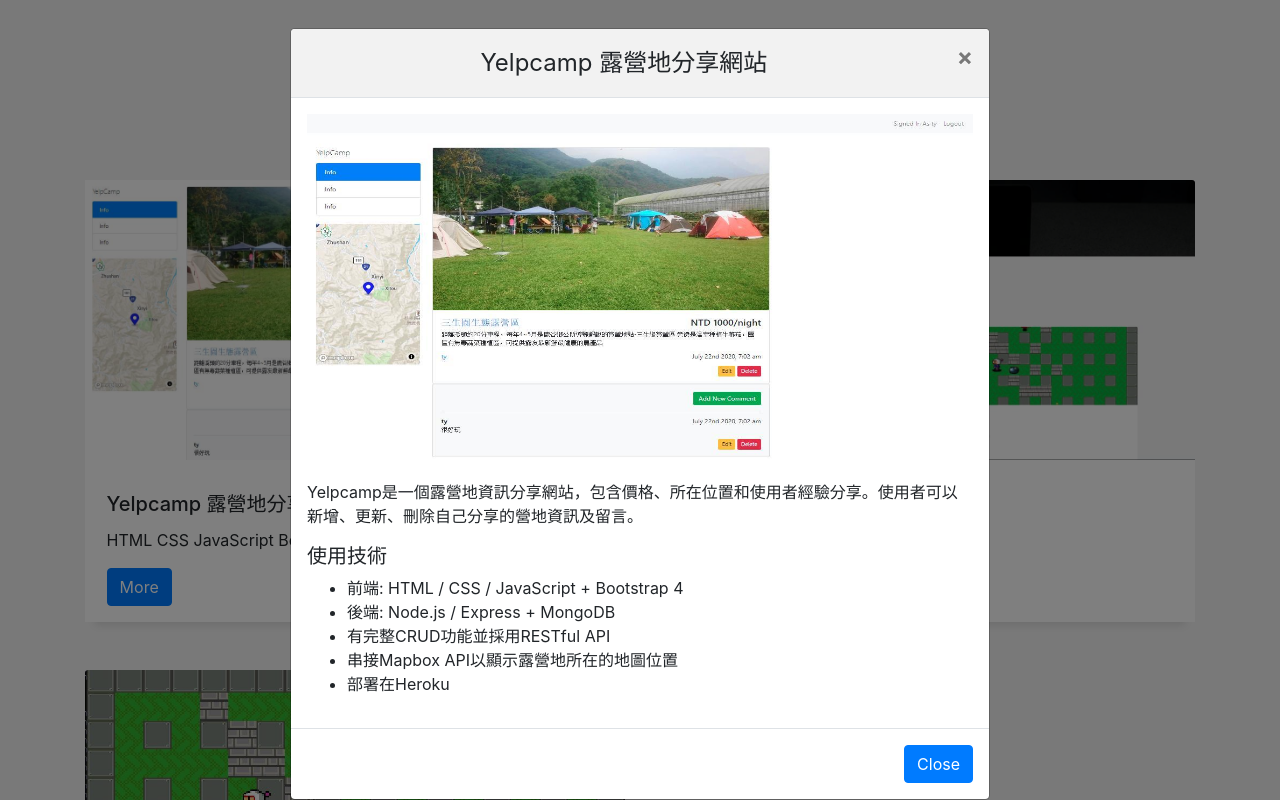
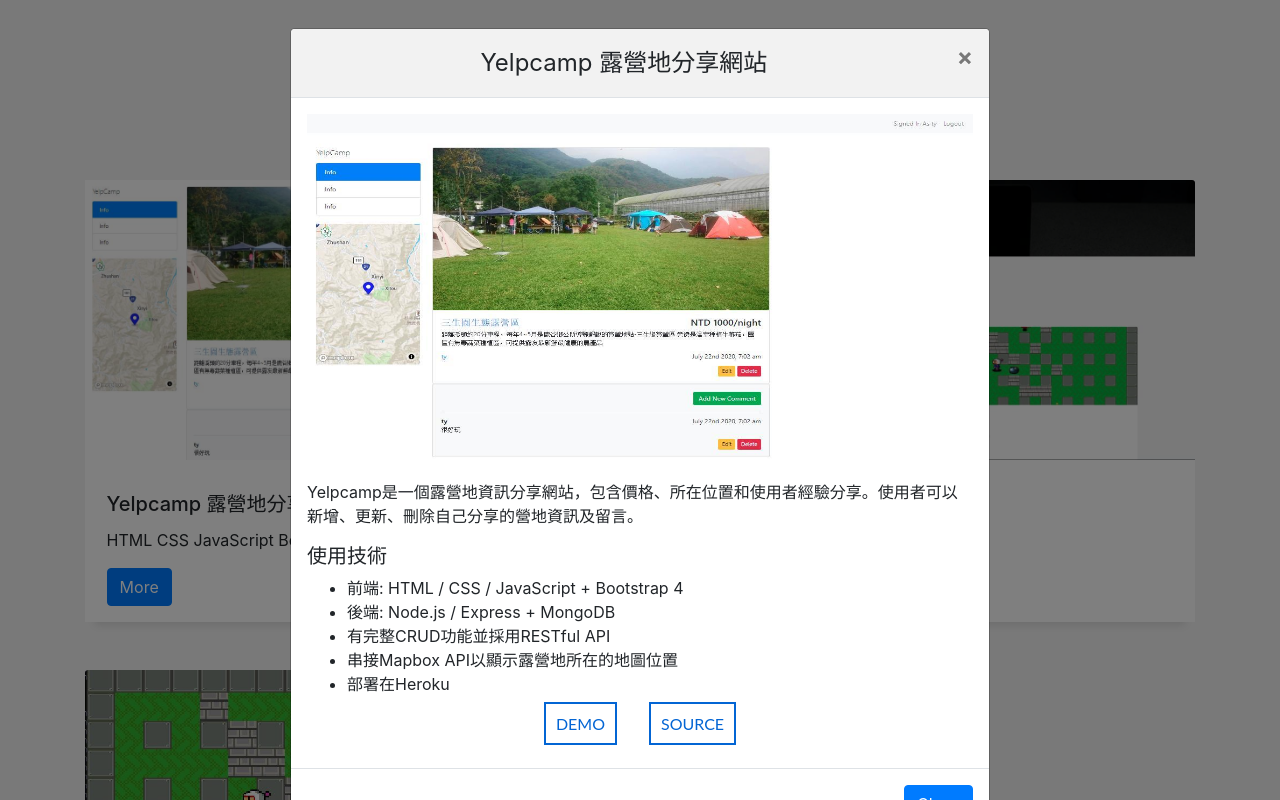
Before and after one commit to tyhuang06/tyhuang_page, a React (Create React App) app: page / in a window 1280 px wide. Both pictures are taken after a click on the element 355 px from the left and 1985 px from the top of the page. Shown: the part 1585-2385 px from the top of the page. Built offline with nearby package versions, Linux system fonts and the light colour scheme.

Commit message:
added demo and source link

```diff
--- a/src/components/Projects.js
+++ b/src/components/Projects.js
@@ -31,6 +31,11 @@
                                 <li>串接Mapbox API以顯示露營地所在的地圖位置</li>
                                 <li>部署在Heroku</li>
                             </ul>
+                            <div className="view-btn-contain">
+                                <a class="view-btn" href="https://yelp-camp-deploy.herokuapp.com/" target ="_blank">Demo</a>
+                                <a class="view-btn" href="https://github.com/tyhuang06/Yelpcamp" target ="_blank">Source</a>
+                            </div>
+
                         </React.Fragment>,
                     img: img_yelpcamp
                 },
@@ -45,7 +50,12 @@
                             <ul>
                                 <li>React + React Bootstrap</li>
                                 <li>使用Formspree在只使用前端的情況下實作寄信表單</li>
+                                <li>部屬在GitHub Pages</li>
                             </ul>
+                            <div className="view-btn-contain">
+                                <a class="view-btn" href="https://tyhuang06.github.io/tyhuang_page/" target ="_blank">Demo</a>
+                                <a class="view-btn" href="https://github.com/tyhuang06/tyhuang_page" target ="_blank">Source</a>
+                            </div>
                         </React.Fragment>,
                     img: img_portfolio
                 },
@@ -61,6 +71,9 @@
                                 <li>C++ 和 Allegro Library</li>
                                 <li>將BFS演算法應用在敵人的自動尋路</li>
                             </ul>
+                            <div className="view-btn-contain">
+                                <a class="view-btn" href="https://github.com/tyhuang06/Bomberman" target ="_blank">Source</a>
+                            </div>
                         </React.Fragment>,
                     img: img_bomberman
                 }
--- a/src/index.css
+++ b/src/index.css
@@ -184,6 +184,21 @@
   text-align: center;
 }
 
+.view-btn-contain {
+  text-align: center;
+}
+
+.view-btn {
+  padding: 10px;
+  color: #0365d4;
+  border: 2px solid #0365d4;
+  text-decoration: none;
+  text-transform: uppercase;
+  font-family: 'Lato', sans-serif;
+  font-weight: 400;
+  margin: 40px 1rem;
+}
+
 /* Contact */
 #contact-box {
   background-color: white;
```
